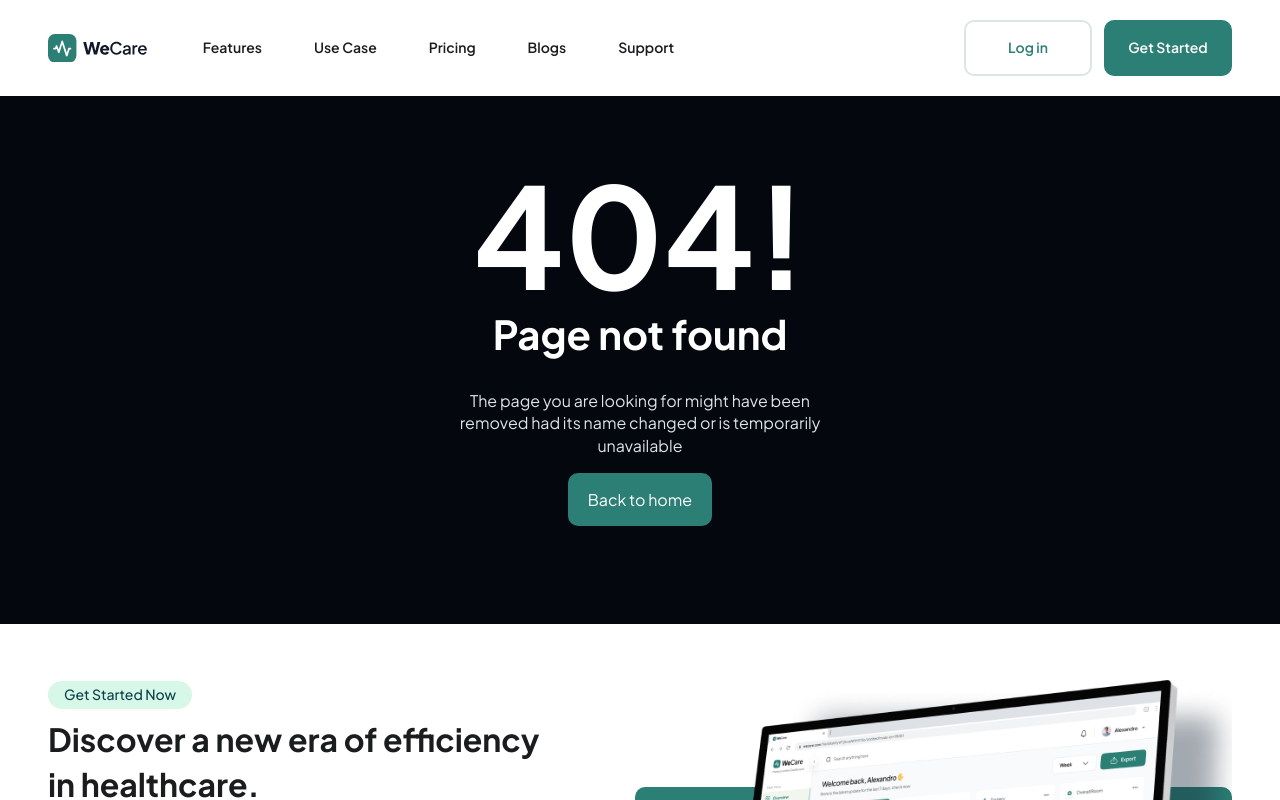
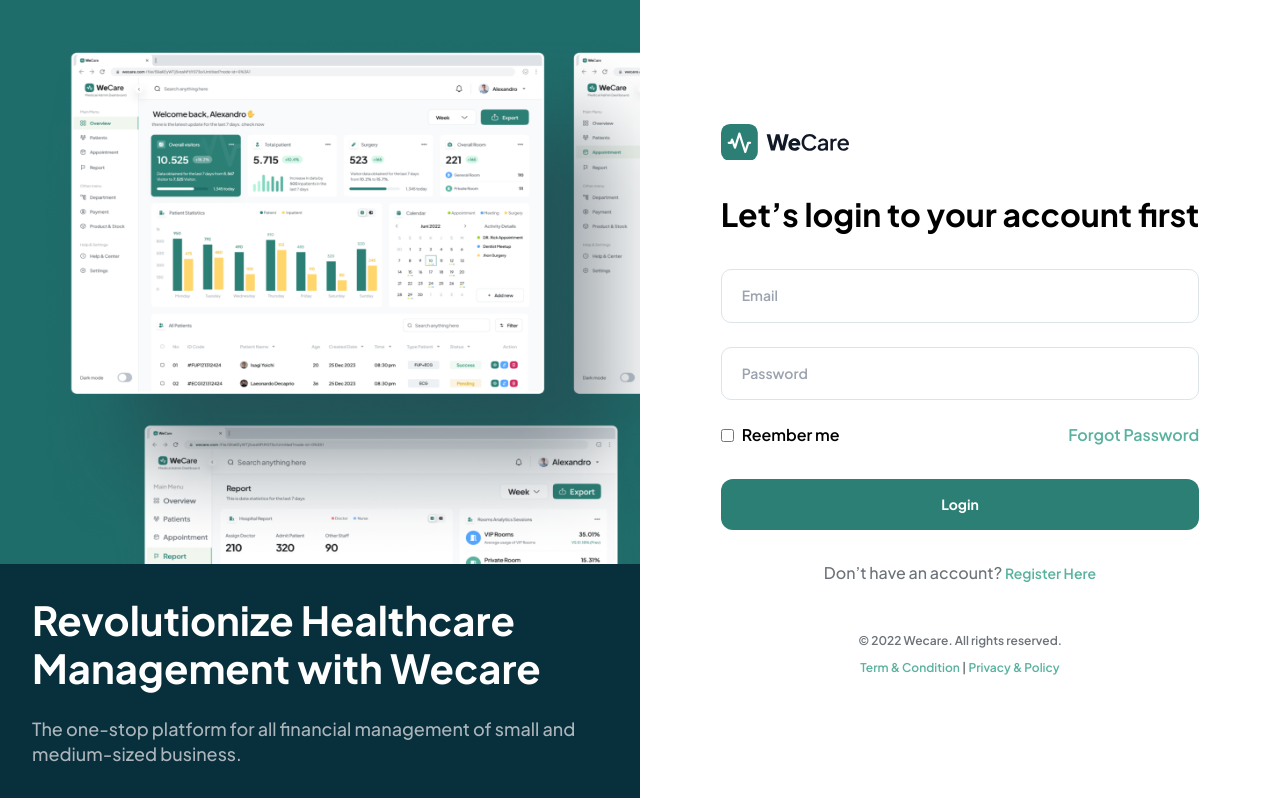
Before and after one commit to a-terohid/Medical, a Next.js app: page /login in a window 1280 px wide. Before the commit this address had no page. Shown: the top 800 px of the page. Built offline with nearby package versions, Linux system fonts and the light colour scheme.

Commit message:
completed login & sginup page

```diff
--- a/package.json
+++ b/package.json
@@ -21,6 +21,8 @@
     "eslint": "^9.19.0",
     "eslint-config-next": "15.1.6",
     "postcss": "^8",
+    "prettier": "^3.5.3",
+    "prettier-plugin-tailwindcss": "^0.6.11",
     "tailwindcss": "^3.4.1"
   }
 }
--- /dev/null
+++ b/src/app/login/page.jsx
@@ -0,0 +1,7 @@
+import LoginPage from "@/template/LoginPage";
+
+const page = () => {
+    return (<LoginPage />);
+};
+
+export default page;
--- /dev/null
+++ b/src/app/signup/page.jsx
@@ -0,0 +1,7 @@
+import Signuppage from "@/template/Signuppage";
+
+const page = () => {
+    return (<Signuppage />);
+};
+
+export default page;
--- a/src/components/elements/Navbar.jsx
+++ b/src/components/elements/Navbar.jsx
@@ -51,12 +51,12 @@ const Navbar = () => {
 
                     {/* Authentication Buttons */}
                     <div className="flex gap-x-3">
-                        <button className="w-32 py-4 px-5 text-primary-500 hover:text-primary-0 hover:bg-primary-500 hover:border-primary-500 border-Secondinary-200 border-2 rounded-[10px]">
+                        <Link href="/login" className="w-32 py-4 px-5 text-primary-500 hover:text-primary-0 hover:bg-primary-500 hover:border-primary-500 border-Secondinary-200 border-2 rounded-[10px] text-center">
                             Log in
-                        </button>
-                        <button className="w-32 py-4 px-5 bg-primary-500 hover:text-primary-500 hover:bg-primary-0 Hover:border-Secondinary-200 hover:border-2 text-primary-0 rounded-[10px]">
+                        </Link>
+                        <Link href="/signup" className="w-32 py-4 px-5 bg-primary-500 hover:text-primary-500 hover:bg-primary-0 Hover:border-Secondinary-200 hover:border-2 text-primary-0 rounded-[10px] text-center">
                             Get Started
-                        </button>
+                        </Link>
                     </div>
                 </div>
 
--- a/src/components/layout/HomeLayout.jsx
+++ b/src/components/layout/HomeLayout.jsx
@@ -1,15 +1,20 @@
+"use client";
+
 import Footer from "@/elements/Footer";
 import Navbar from "@/elements/Navbar";
-
+import { usePathname } from "next/navigation";
 
 const HomeLayout = ({ children }) => {
+    const pathname = usePathname();
+    const hideLayout = ["/login", "/signup"].includes(pathname);
+
     return (
         <body>
-            <Navbar />
-            <div className="md: pt-[68px] lg:pt-24" >{ children }</div>
-            <Footer />
+            {!hideLayout && <Navbar />}
+            <div className={ !hideLayout && `md:pt-[68px] lg:pt-24`}>{children}</div>
+            {!hideLayout && <Footer />}
         </body>
-    )
+    );
 };
 
 export default HomeLayout;
--- /dev/null
+++ b/src/components/template/LoginPage.jsx
@@ -0,0 +1,43 @@
+import LogoـRow from '@/public/svg/Logo/LogoـRow';
+import Link from 'next/link';
+
+const LoginPage = () => {
+    return (
+        <div className='flex lg:flex-row-reverse flex-col lg:justify-between items-center gap-y-6'>
+            <div className='flex flex-col gap-y-12 mx-auto mt-8 lg:mt-0' >
+                <div className=''>
+                    <LogoـRow className="w-32" />
+                    <h1 className='my-6 lg:my-8 text-Bold-24 lg:text-Bold-32'>Let’s login to your account first</h1>
+                    <div className='flex flex-col gap-y-6 mb-6'>
+                        <input className="lg:flex-1 px-5 py-4 border border-Secondinary-200 rounded-[10px] focus:outline-none focus:ring-2 focus:ring-primary-500 w-full text-Semibold-14" placeholder="Email" />
+                        <input className="lg:flex-1 px-5 py-4 border border-Secondinary-200 rounded-[10px] focus:outline-none focus:ring-2 focus:ring-primary-500 w-full text-Semibold-14" placeholder="Password" />
+                    </div>
+                    <div className='flex justify-between items-center text-Semibold-14 lg:text-Semibold-16'>
+                        <div className='flex items-center gap-x-2'>
+                            <input type='checkbox'/>
+                            <label>Reember me</label>
+                        </div>
+                        <p className='text-primary-400 hover:text-primary-600'>Forgot Password</p>
+                    </div>
+                    <button className='bg-pr bg-primary-500 my-6 lg:my-8 py-4 rounded-xl w-full text-Bold-14 text-primary-0'>Login</button>
+                    <p className='w-full text-Medium-14 text-Secondinary-400 lg:text-Medium-16 text-center'>Don’t have an account? <Link href="/signup" className='text-primary-400 text-Semibold-14 hover:text-primary-600'>Register Here</Link></p>
+                </div>
+                <div className='flex flex-col justify-center items-center gap-y-3 text-Medium-12 lg:text-Semibold-12'>
+                    <p className='text-Secondinary-400'>© 2022 Wecare. All rights reserved.</p>
+                    <p className='text-primary-400'>Term & Condition <span className='text-Secondinary-400'>|</span> Privacy & Policy</p>
+                </div>
+            </div>
+            <div className='lg:w-1/2 lg:max-h-screen'>
+                <div className='flex justify-end items-end bg-primary-600 pt-7 pl-4'>
+                    <img className='w-f w-full lg:max-h-[67vh]' src='/img/sign.png'/>
+                </div>
+                <div className='bg-primary-900 p-8'>
+                    <h2 className='mb-4 lg:mb-6 text-primary-0 text-Semibold-20 lg:text-Bold-40'>Revolutionize Healthcare Management with Wecare</h2>
+                    <p className='text-Medium-14 text-Secondinary-300 lg:text-Medium-18'>The one-stop platform for all financial management of small and medium-sized business.</p>
+                </div>
+            </div>
+        </div>
+    );
+};
+
+export default LoginPage;
--- /dev/null
+++ b/src/components/template/Signuppage.jsx
@@ -0,0 +1,38 @@
+import LogoـRow from '@/public/svg/Logo/LogoـRow';
+import Link from 'next/link';
+
+const Signuppage = () => {
+    return (
+        <div className='flex lg:flex-row-reverse flex-col lg:justify-between items-center gap-y-6'>
+            <div className='flex flex-col gap-y-12 mx-auto mt-8 lg:mt-0' >
+                <div className=''>
+                    <LogoـRow className="w-32" />
+                    <h1 className='my-6 lg:my-8 text-Bold-24 lg:text-Bold-32'>Let’s create your account first</h1>
+                    <div className='flex flex-col gap-y-6'>
+                        <input className="lg:flex-1 px-5 py-4 border border-Secondinary-200 rounded-[10px] focus:outline-none focus:ring-2 focus:ring-primary-500 w-full text-Semibold-14" placeholder="ُYour Name" />
+                        <input className="lg:flex-1 px-5 py-4 border border-Secondinary-200 rounded-[10px] focus:outline-none focus:ring-2 focus:ring-primary-500 w-full text-Semibold-14" placeholder="Email" />
+                        <input className="lg:flex-1 px-5 py-4 border border-Secondinary-200 rounded-[10px] focus:outline-none focus:ring-2 focus:ring-primary-500 w-full text-Semibold-14" placeholder="Password" />
+                        <input className="lg:flex-1 px-5 py-4 border border-Secondinary-200 rounded-[10px] focus:outline-none focus:ring-2 focus:ring-primary-500 w-full text-Semibold-14" placeholder="Repeat Password" />
+                    </div>
+                    <button className='bg-pr bg-primary-500 my-6 lg:my-8 py-4 rounded-xl w-full text-Bold-14 text-primary-0'>Register</button>
+                    <p className='w-full text-Medium-14 text-Secondinary-400 lg:text-Medium-16 text-center'>Already have an account?  <Link href="signup" className='text-primary-400 text-Semibold-14 hover:text-primary-600'>Login Here</Link></p>
+                </div>
+                <div className='flex flex-col justify-center items-center gap-y-3 text-Medium-12 lg:text-Semibold-12'>
+                    <p className='text-Secondinary-400'>© 2022 Wecare. All rights reserved.</p>
+                    <p className='text-primary-400'>Term & Condition <span className='text-Secondinary-400'>|</span> Privacy & Policy</p>
+                </div>
+            </div>
+            <div className='lg:w-1/2 lg:max-h-screen'>
+                <div className='flex justify-end items-end bg-primary-600 pt-7 pl-4'>
+                    <img className='w-f w-full lg:max-h-[67vh]' src='/img/sign.png'/>
+                </div>
+                <div className='bg-primary-900 p-8'>
+                    <h2 className='mb-4 lg:mb-6 text-primary-0 text-Semibold-20 lg:text-Bold-40'>Revolutionize Healthcare Management with Wecare</h2>
+                    <p className='text-Medium-14 text-Secondinary-300 lg:text-Medium-18'>The one-stop platform for all financial management of small and medium-sized business.</p>
+                </div>
+            </div>
+        </div>
+    );
+};
+
+export default Signuppage;
--- a/tailwind.config.mjs
+++ b/tailwind.config.mjs
@@ -26,7 +26,8 @@ const config = {
     plugin(({ addUtilities }) => {
       addUtilities(StyleGuid_Text);
     }),
-    require("@tailwindcss/typography")
+    require("@tailwindcss/typography"),
+    // "prettier-plugin-tailwindcss"
   ],
 }
 
```
Also changed, not shown: public/img/sign.png (added), 1 other file (tests, documents, lock files or other folders).
